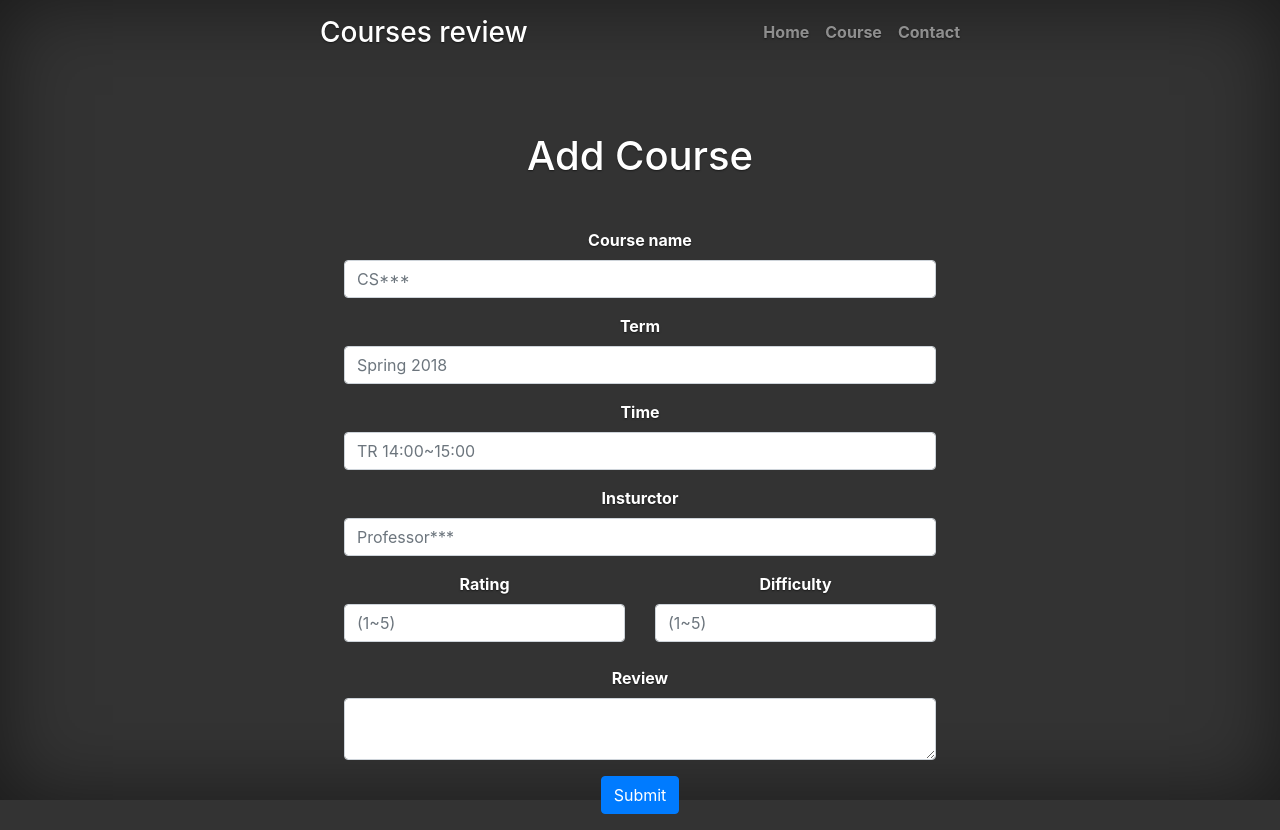
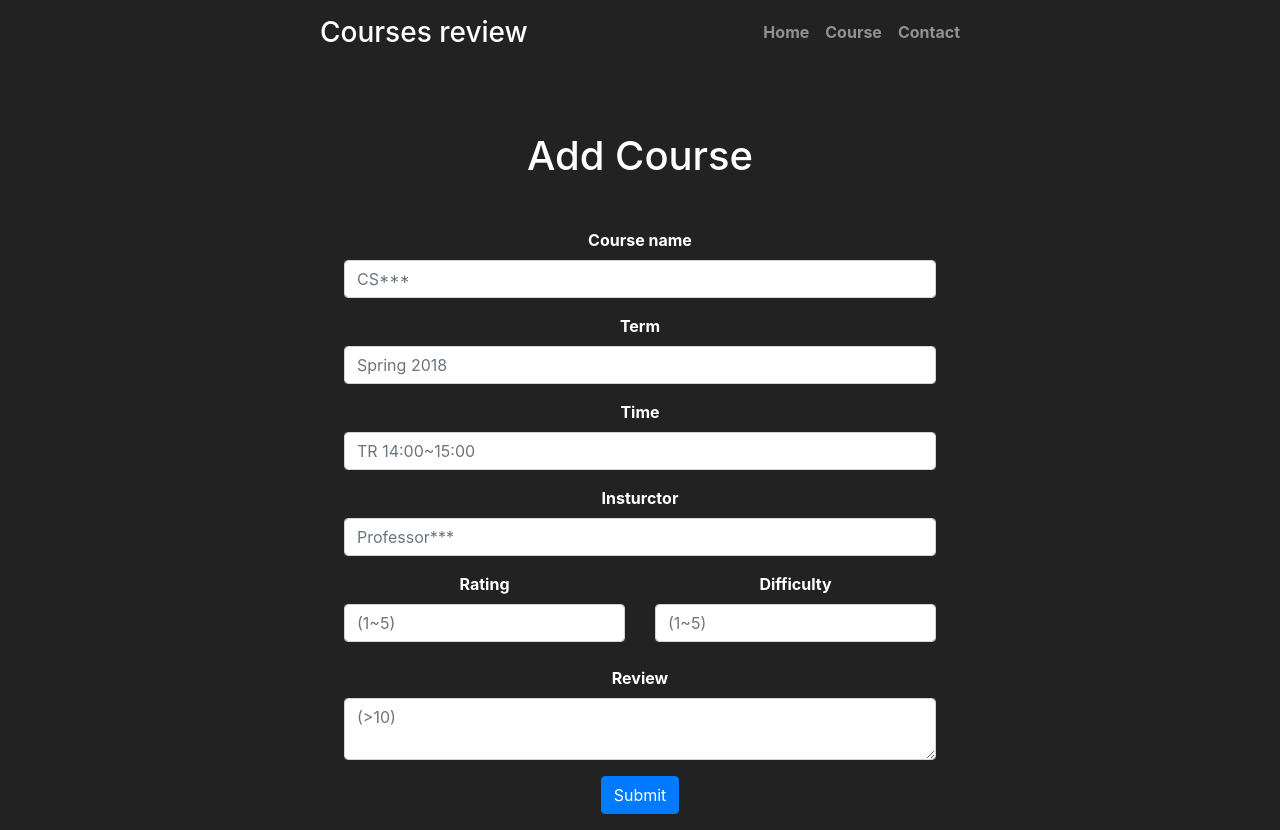
Before and after one commit to taishengG/courses_review_platform-, a Flask app: page /add_course in a window 1280 px wide. Run offline with Flask 2, Linux system fonts and the light colour scheme; some libraries are stand-ins or nearby versions.

```diff
--- a/hw3/static/index.css
+++ b/hw3/static/index.css
@@ -27,15 +27,17 @@ a:hover {
 html,
 body {
   height: 100%;
-  background-color: #333;
+  background-color: #222;
 }
 
 body {
   display: -ms-flexbox;
   display: flex;
   color: #fff;
+  /*
   text-shadow: 0 .05rem .1rem rgba(0, 0, 0, .5);
   box-shadow: inset 0 0 5rem rgba(0, 0, 0, .5);
+  */
 }
 
 .cover-container {
--- a/hw3/templates/add_course.html
+++ b/hw3/templates/add_course.html
@@ -25,7 +25,7 @@
         </div>
     </div>
     <div class="form-group">
-        {{render_field(form.review, class_="form-control", row = "3")}}
+        {{render_field(form.review, class_="form-control", row = "3", placeholder="(>10)")}}
     </div>
     <p>
       <input type="submit" class="btn btn-primary" value="Submit">
```
